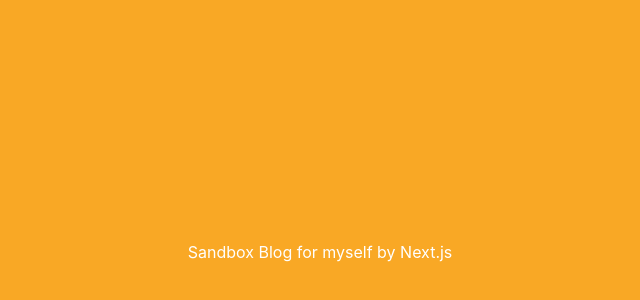
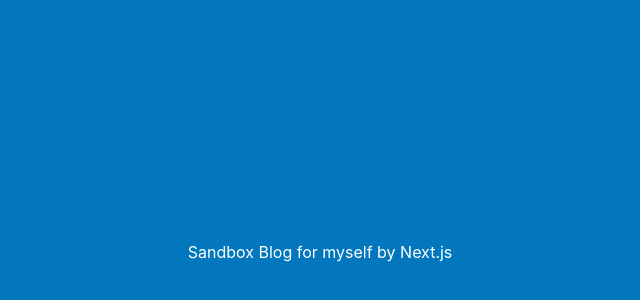
Before and after one commit to koolii/blog, a Next.js app: page / in a window 1280 px wide. Shown: the part 148-448 px from the top of the page, without its empty margins (320-960 px from the left). Built offline with nearby package versions, Linux system fonts and the light colour scheme.

Commit message:
Add Github Actions configure

```diff
--- a/src/pages/index.tsx
+++ b/src/pages/index.tsx
@@ -5,7 +5,7 @@
 const Container = styled.div`
   height: 100vh;
   width: 100%;
-  background-color: #f9a825;
+  background-color: #0277bd;
   color: #ffffff;
 `;
 const Main = styled.main`
```
